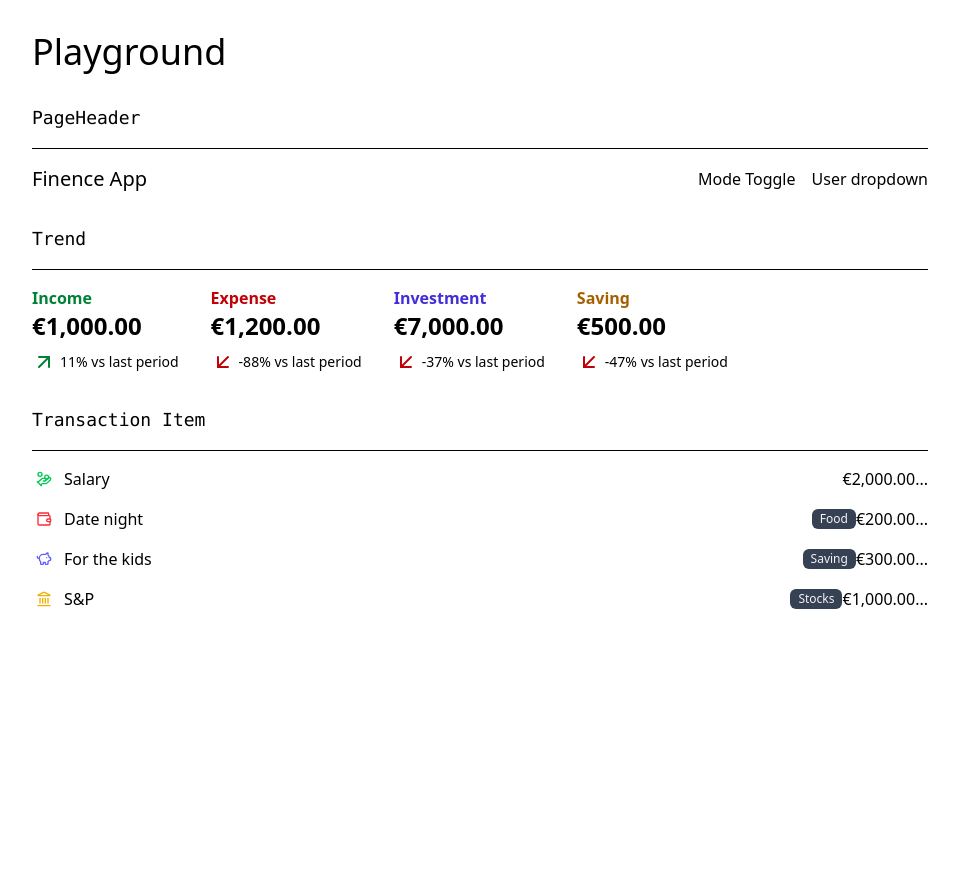
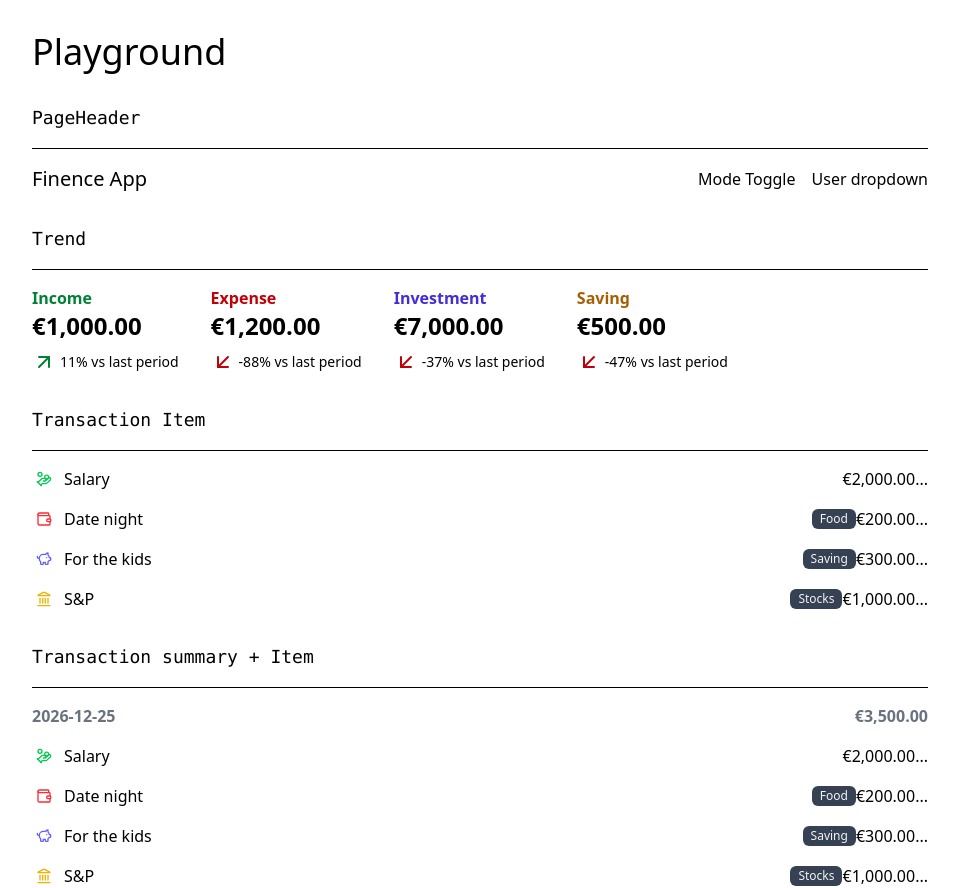
Before and after one commit to MorielMauni/Learning-FinanceApp-NextJS, a Next.js app: page /playground in a window 1280 px wide. Shown: the whole page, without its empty margins (160-1119 px from the left). Before the commit the page ends 800 px from the top, so only its background shows below. Built offline with nearby package versions, Linux system fonts and the light colour scheme.

Commit message:
Add: Transaction summary + prettier text

```diff
--- a/app/playground/page.js
+++ b/app/playground/page.js
@@ -1,6 +1,7 @@
 import PageHeader from "@/components/header";
 import TransactionItem from "@/components/transaction-item";
 import Trend from "@/components/trend";
+import TransactionSummaryItem from "@/components/transaction-summary-item";
 
 export default function playground() {
   return (
@@ -11,7 +12,7 @@ export default function playground() {
         <h2 className="mb-4 text-lg font-mono">PageHeader</h2>
         <hr className="mb-4 border-grey-200 dark:border-gray-800"></hr>
         <div>
-          <PageHeader/>
+          <PageHeader />
         </div>
       </div>
 
@@ -19,10 +20,10 @@ export default function playground() {
         <h2 className="mb-4 text-lg font-mono">Trend</h2>
         <hr className="mb-4 border-grey-200 dark:border-gray-800"></hr>
         <div className="flex space-x-8">
-          <Trend type="Income" amount={1000} prevAmount={900}/>
-          <Trend type="Expense" amount={1200} prevAmount={10000}/>
-          <Trend type="Investment" amount={7000} prevAmount={11100}/>
-          <Trend type="Saving" amount={500} prevAmount={950}/>
+          <Trend type="Income" amount={1000} prevAmount={900} />
+          <Trend type="Expense" amount={1200} prevAmount={10000} />
+          <Trend type="Investment" amount={7000} prevAmount={11100} />
+          <Trend type="Saving" amount={500} prevAmount={950} />
         </div>
       </div>
 
@@ -30,13 +31,54 @@ export default function playground() {
         <h2 className="mb-4 text-lg font-mono">Transaction Item</h2>
         <hr className="mb-4 border-grey-200 dark:border-gray-800"></hr>
         <div className="space-y-4">
-          <TransactionItem type='Income' desciption='Salary' amount={2000}/>
-          <TransactionItem type='Expense' category='Food' desciption='Date night' amount={200}/>
-          <TransactionItem type='Saving' category='Saving' desciption='For the kids' amount={300}/>
-          <TransactionItem type='Investment' category='Stocks' desciption='S&P' amount={1000}/>
+          <TransactionItem type="Income" desciption="Salary" amount={2000} />
+          <TransactionItem
+            type="Expense"
+            category="Food"
+            desciption="Date night"
+            amount={200}
+          />
+          <TransactionItem
+            type="Saving"
+            category="Saving"
+            desciption="For the kids"
+            amount={300}
+          />
+          <TransactionItem
+            type="Investment"
+            category="Stocks"
+            desciption="S&P"
+            amount={1000}
+          />
         </div>
       </div>
 
+      <div>
+        <h2 className="mb-4 text-lg font-mono">Transaction summary + Item</h2>
+        <hr className="mb-4 border-grey-200 dark:border-gray-800"></hr>
+        <div className="space-y-4">
+          <TransactionSummaryItem date="2026-12-25" amount={3500} />
+          <TransactionItem type="Income" desciption="Salary" amount={2000} />
+          <TransactionItem
+            type="Expense"
+            category="Food"
+            desciption="Date night"
+            amount={200}
+          />
+          <TransactionItem
+            type="Saving"
+            category="Saving"
+            desciption="For the kids"
+            amount={300}
+          />
+          <TransactionItem
+            type="Investment"
+            category="Stocks"
+            desciption="S&P"
+            amount={1000}
+          />
+        </div>
+      </div>
     </main>
   );
 }
--- /dev/null
+++ b/components/transaction-summary-item.js
@@ -0,0 +1,16 @@
+import { useFormatCurrency } from "@/hooks/use-format-currency";
+
+export default function TransactionSummaryItem({ date, amount }) {
+  const formattedAmount = useFormatCurrency(amount);
+  return (
+    <div className="flex text-gray-500 dark:text-gray-400 font-semibold">
+      <div className="grow">{date}</div>
+
+      <div className="min-w[70px] text-right font-semibold">
+        {formattedAmount}
+      </div>
+
+      <div className="min-w[50px]"></div>
+    </div>
+  );
+}
```
